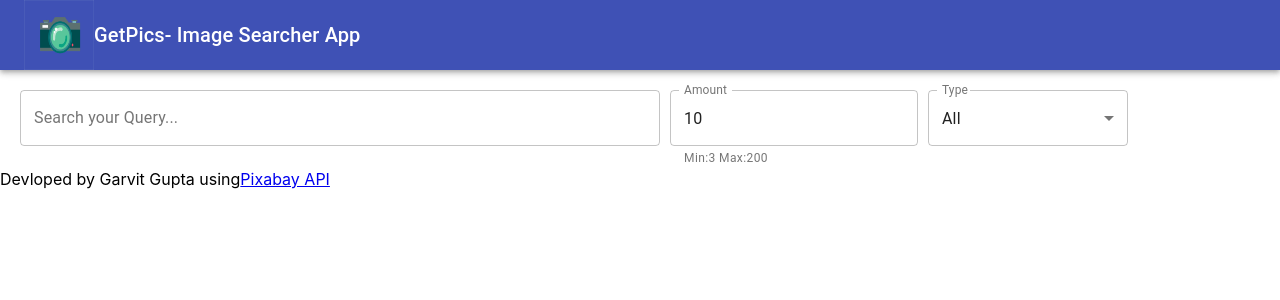
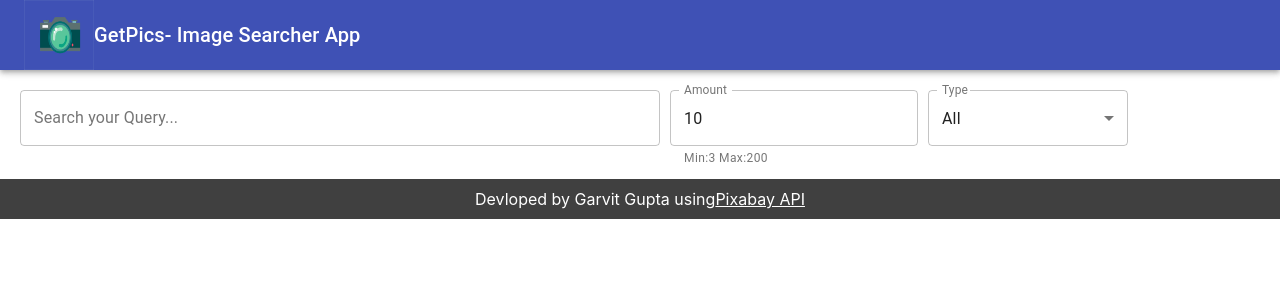
Before and after one commit to garvitgupta13/GetPics, a React (Create React App) app in the folder get-pics/: page / in a window 1280 px wide. Shown: the top 300 px of the page. Built offline with nearby package versions, Linux system fonts and the light colour scheme.

Commit message:
Added footer styling

```diff
--- a/get-pics/src/App.css
+++ b/get-pics/src/App.css
@@ -1,6 +1,10 @@
 body {
   margin: 0px;
   padding: 0px;
+}
+
+html {
+  scroll-behavior: smooth;
 }
 
 .searchBar {
@@ -8,3 +12,20 @@ body {
   display: flex;
   flex-wrap: wrap;
 }
+
+.footer {
+  position: sticky;
+  bottom: 0;
+  width: 100%;
+  background: rgba(0, 0, 0, 0.75);
+  color: white;
+  text-align: center;
+  margin-top: 10px;
+  padding-bottom: 10px;
+  padding-top: 10px;
+}
+
+.link {
+  color: white;
+  cursor: pointer;
+}
```
